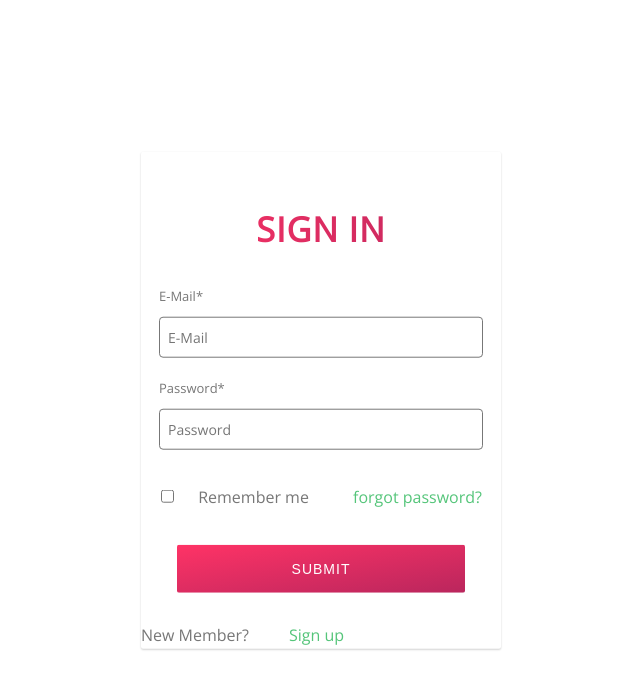
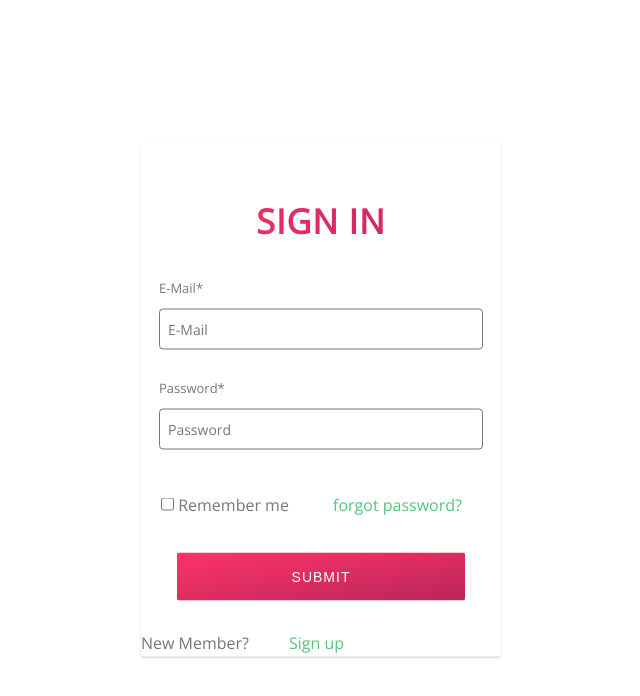
Before and after one commit to EbrahimAli-RU/Book-sellings, a React (Create React App) app: page /user/login in a window 1280 px wide. Shown: the top 696 px of the page, without its empty margins (319-959 px from the left). Built offline with nearby package versions, Linux system fonts and the light colour scheme.

Commit message:
Change some style

```diff
--- a/src/component/PrimaryButton.js
+++ b/src/component/PrimaryButton.js
@@ -1,6 +1,6 @@
-const PrimaryButton = () => {
+const PrimaryButton = ({ handler }) => {
     return (
-        <button className='butn' >Submit</button>
+        <button onClick={handler} className='butn' >Submit</button>
     )
 }
 
--- a/src/sass/component/_authInput.scss
+++ b/src/sass/component/_authInput.scss
@@ -1,5 +1,5 @@
 .input__container {
-
+    height: 10vh;
     width: 90%;
     margin: 2rem auto;
     display: block;
@@ -17,8 +17,8 @@
     &[data-error]::after{
         content: attr(data-error);
         color: red;
-        margin-left: 18px;
-        font-size: 12px;
+
+        font-size: 1.2rem;
     }
 
     &__auth-input {
@@ -31,10 +31,6 @@
         color: var(--color-Grey-dark-2);
         border: 1px solid var(--color-Grey-dark-2);
         border-radius: 4px;
-
-        &:focus {
-            background-color: #fff;
-        }
     }
 
 }
--- a/src/sass/component/auth/_signin.scss
+++ b/src/sass/component/auth/_signin.scss
@@ -9,7 +9,7 @@
     border-radius: 2px;
 
     &-remember {
-        margin: 2rem 2rem 1.2rem 2rem;
+        margin: 2rem 0 1.2rem 2rem;
     }
 
     &-forgot {
```
